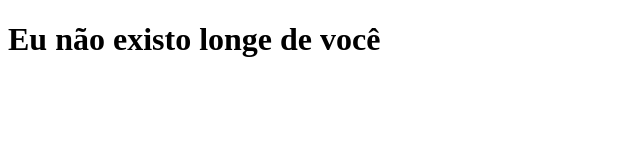
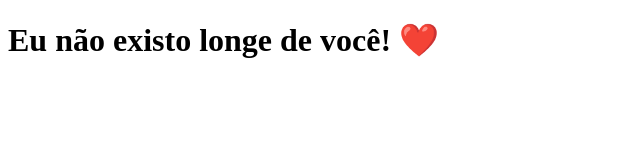
Before and after one commit to Da20-Costa/clone-tabnews, a Next.js app: page / in a window 1280 px wide. Shown: the top 160 px of the page, without its empty margins (0-640 px from the left). Built offline with nearby package versions, Linux system fonts and the light colour scheme.

Commit message:
modifica a frase

```diff
--- a/pages/index.js
+++ b/pages/index.js
@@ -1,5 +1,5 @@
 function Home() {
-    return <h1>Eu não existo longe de você</h1>
+    return <h1>Eu não existo longe de você! ❤️</h1>
 }
 
 export default Home;
```
